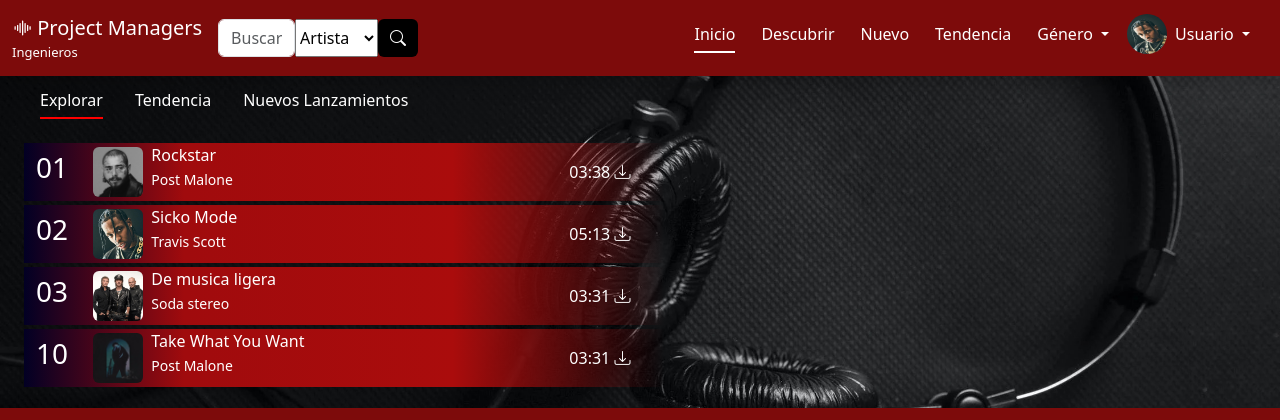
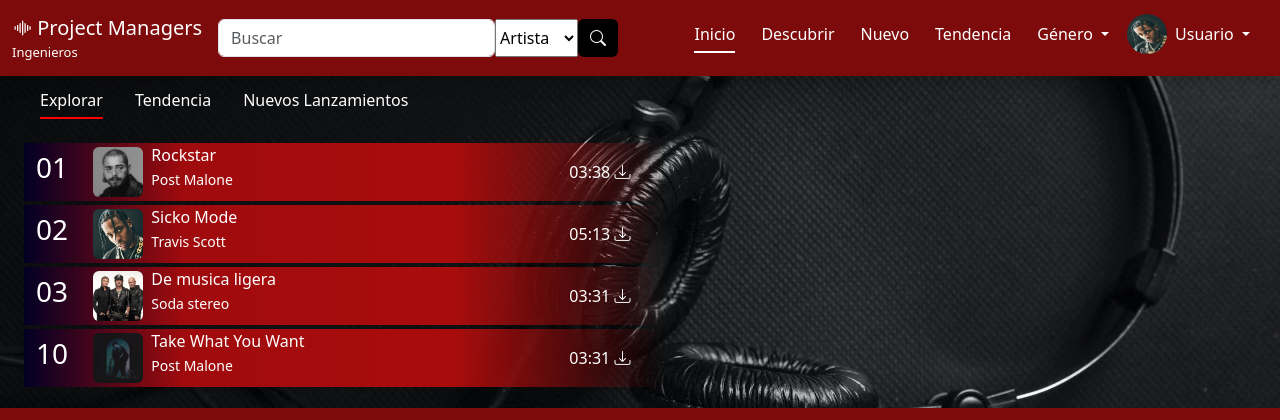
Before and after one commit to antonellavalle/integradorLPyL, a Django app: template aplicacion/templates/principal.html in a window 1280 px wide. Shown: the top 420 px of the page. Run offline with Django 3.2, Linux system fonts and the light colour scheme; the template is opened without the code that fills it, so the values that code supplies are empty; some libraries are stand-ins or nearby versions.

Commit message:
modifico tamaño de los buscadores

```diff
--- a/aplicacion/templates/buscar_artista.html
+++ b/aplicacion/templates/buscar_artista.html
@@ -26,7 +26,7 @@
                    <!-- Buscador -->
                    <!-- Cuando hay una i es un icono bi bi-search por ejemplo es el buscador -->
 
-                   <div class="input-group" style="max-width: 200px;">
+                   <div class="input-group" style="max-width: 400px;">
                        <!-- Formulario para buscar -->
                        <form method="GET" action="{% url 'buscar_artista' %}" style="display: flex; width: 100%;">
 
--- a/aplicacion/templates/obtener_canciones.html
+++ b/aplicacion/templates/obtener_canciones.html
@@ -42,7 +42,7 @@
                 <!-- Buscador -->
                 <!-- Cuando hay una i es un icono bi bi-search por ejemplo es el buscador -->
 
-                <div class="input-group" style="max-width: 200px;">
+                <div class="input-group" style="max-width: 400px;">
                     <!-- Formulario para buscar -->
                     <form method="GET" action="{% url 'buscar_artista' %}" style="display: flex; width: 100%;">
 
--- a/aplicacion/templates/principal.html
+++ b/aplicacion/templates/principal.html
@@ -49,7 +49,7 @@
                 <!-- Cuando hay una i es un icono bi bi-search por ejemplo es el buscador -->
 
 
-                <div class="input-group" style="max-width: 200px;">
+                <div class="input-group" style="max-width: 400px;">
 
                     <form method="GET" action="{% url 'buscar_artista' %}" style="display: flex; width: 100%;">
 
```
